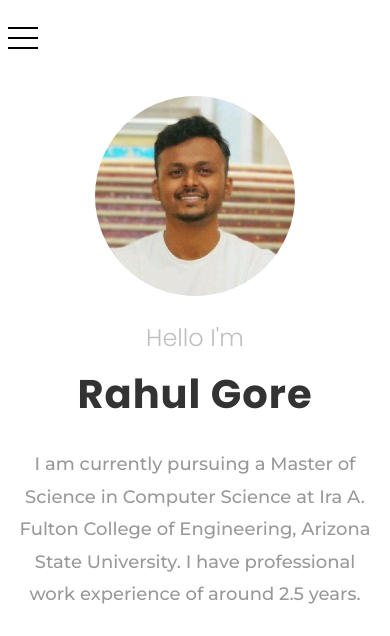
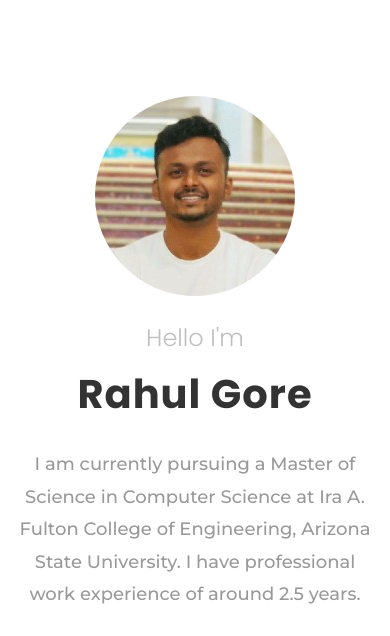
Before and after one commit to rrgore/rrgore.github.io, a plain HTML site: page index.html in a window 390 px wide. Shown: the top 636 px of the page. Drawn offline with nearby package versions, Linux system fonts and the light colour scheme; some packages are replaced by stand-ins of ours; files that its build step writes are made by us from their sources; no server answers; files whose address does not match are found by name.

Commit message:
Minor commit

```diff
--- a/index.html
+++ b/index.html
@@ -30,7 +30,7 @@
   <body>
 
 	<div id="colorlib-page">
-		<a href="#" class="js-colorlib-nav-toggle colorlib-nav-toggle"><i></i></a>
+		<!-- <a href="#" class="js-colorlib-nav-toggle colorlib-nav-toggle"><i></i></a> -->
 		<div id="colorlib-main">
 			<div class="hero-wrap js-fullheight" data-stellar-background-ratio="0.5">
 				<!-- <div class="overlay"></div> -->
```
